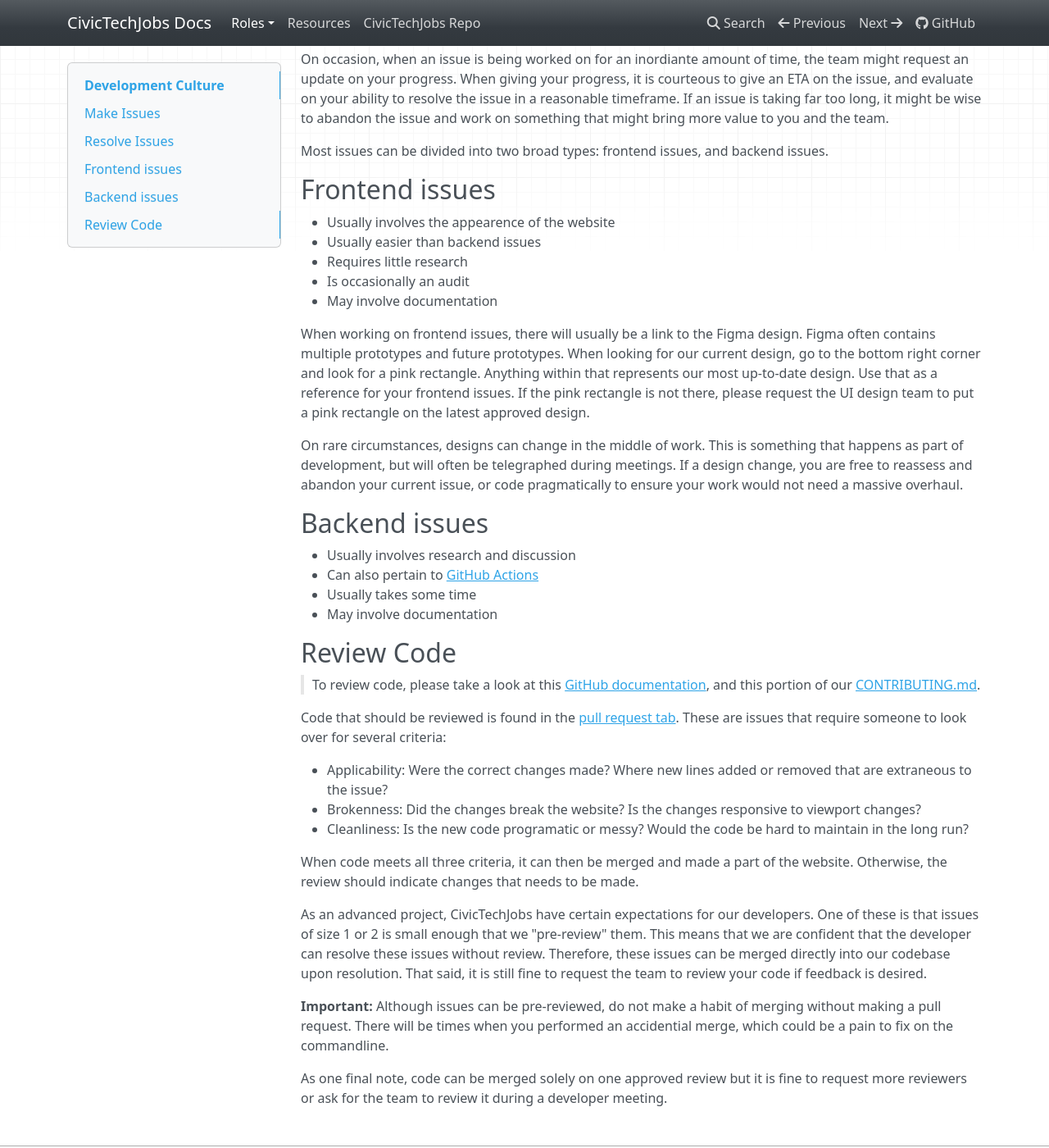
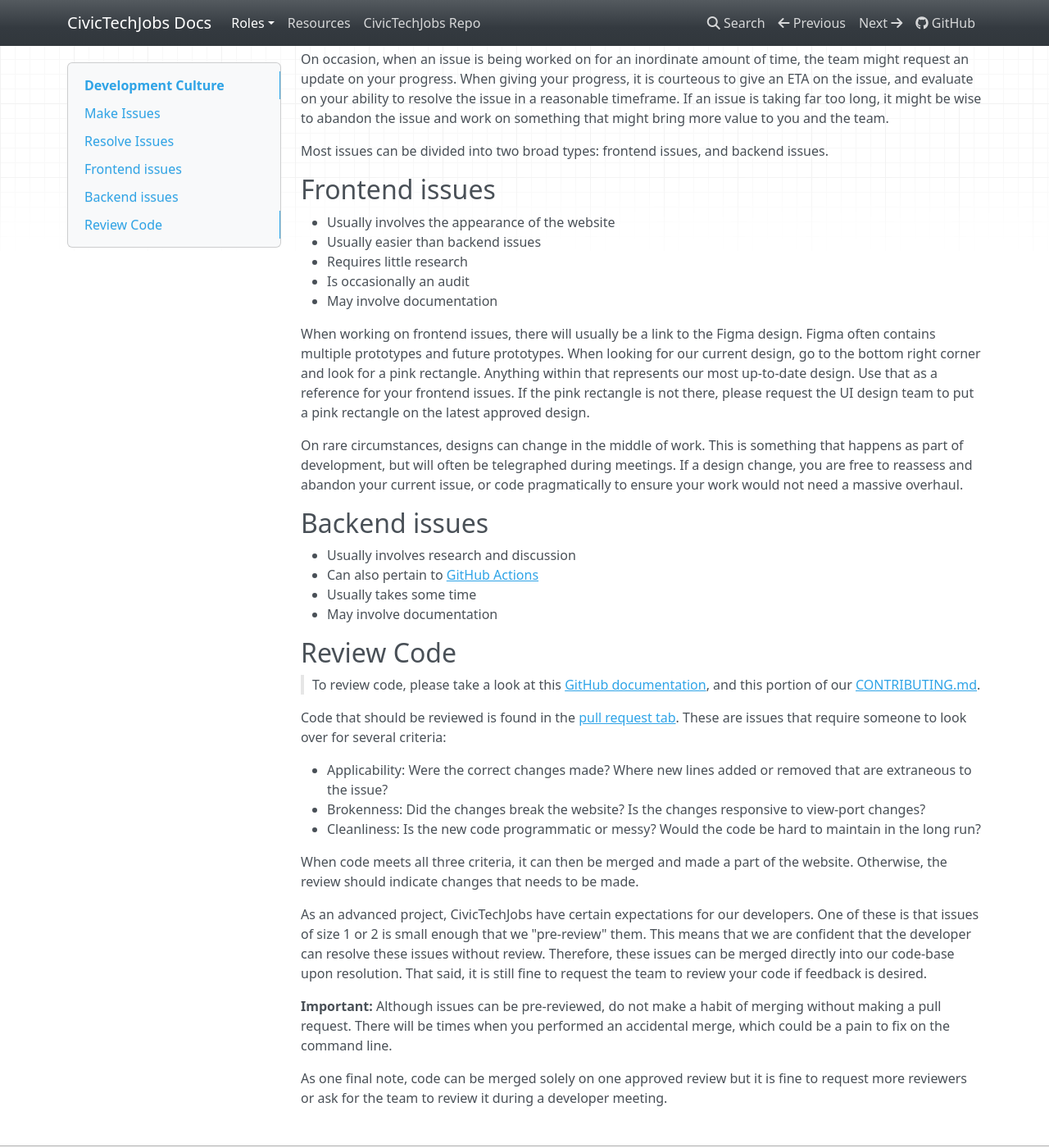
Before and after one commit to Aveline-art/CivicTechJobs-Documentation-Test, an MkDocs documentation site: the page built from docs/developer/development-culture.md, in a window 1280 px wide and 1400 px high, scrolled down 1231 px. Shown: the whole window at 82% size. Built offline with MkDocs 1.6.1, drawn with Linux system fonts in a browser that asks for light colours; nearby versions of some CDN libraries.

Commit message:
fixed spelling errors

```diff
--- a/docs/developer/development-culture.md
+++ b/docs/developer/development-culture.md
@@ -34,13 +34,13 @@
 
 When choosing an issue to work on from the "Prioritized Backlog" column, it is good to note the "role" and "size" label. This signals the expertise required and time commitment needed to resolve the issue. As a rule of thumb, a smaller issue should take a week, and a larger issue, two or three weeks. This should give you a good idea on what issues is best for you to take at the moment. If you are completely new, we recommend taking smaller issues to understand your limits before pushing them further. That said, you are free to work on whatever you want.
 
-On occasion, when an issue is being worked on for an inordiante amount of time, the team might request an update on your progress. When giving your progress, it is courteous to give an ETA on the issue, and evaluate on your ability to resolve the issue in a reasonable timeframe. If an issue is taking far too long, it might be wise to abandon the issue and work on something that might bring more value to you and the team.
+On occasion, when an issue is being worked on for an inordinate amount of time, the team might request an update on your progress. When giving your progress, it is courteous to give an ETA on the issue, and evaluate on your ability to resolve the issue in a reasonable timeframe. If an issue is taking far too long, it might be wise to abandon the issue and work on something that might bring more value to you and the team.
 
 Most issues can be divided into two broad types: frontend issues, and backend issues.
 
 ## Frontend issues
 
-- Usually involves the appearence of the website
+- Usually involves the appearance of the website
 - Usually easier than backend issues
 - Requires little research
 - Is occasionally an audit
@@ -64,13 +64,13 @@
 Code that should be reviewed is found in the [pull request tab](https://github.com/hackforla/CivicTechJobs/pulls). These are issues that require someone to look over for several criteria:
 
 - Applicability: Were the correct changes made? Where new lines added or removed that are extraneous to the issue?
-- Brokenness: Did the changes break the website? Is the changes responsive to viewport changes?
-- Cleanliness: Is the new code programatic or messy? Would the code be hard to maintain in the long run?
+- Brokenness: Did the changes break the website? Is the changes responsive to view-port changes?
+- Cleanliness: Is the new code programmatic or messy? Would the code be hard to maintain in the long run?
 
 When code meets all three criteria, it can then be merged and made a part of the website. Otherwise, the review should indicate changes that needs to be made.
 
-As an advanced project, CivicTechJobs have certain expectations for our developers. One of these is that issues of size 1 or 2 is small enough that we "pre-review" them. This means that we are confident that the developer can resolve these issues without review. Therefore, these issues can be merged directly into our codebase upon resolution. That said, it is still fine to request the team to review your code if feedback is desired.
+As an advanced project, CivicTechJobs have certain expectations for our developers. One of these is that issues of size 1 or 2 is small enough that we "pre-review" them. This means that we are confident that the developer can resolve these issues without review. Therefore, these issues can be merged directly into our code-base upon resolution. That said, it is still fine to request the team to review your code if feedback is desired.
 
-**Important:** Although issues can be pre-reviewed, do not make a habit of merging without making a pull request. There will be times when you performed an accidential merge, which could be a pain to fix on the commandline.
+**Important:** Although issues can be pre-reviewed, do not make a habit of merging without making a pull request. There will be times when you performed an accidental merge, which could be a pain to fix on the command line.
 
 As one final note, code can be merged solely on one approved review but it is fine to request more reviewers or ask for the team to review it during a developer meeting.
```
